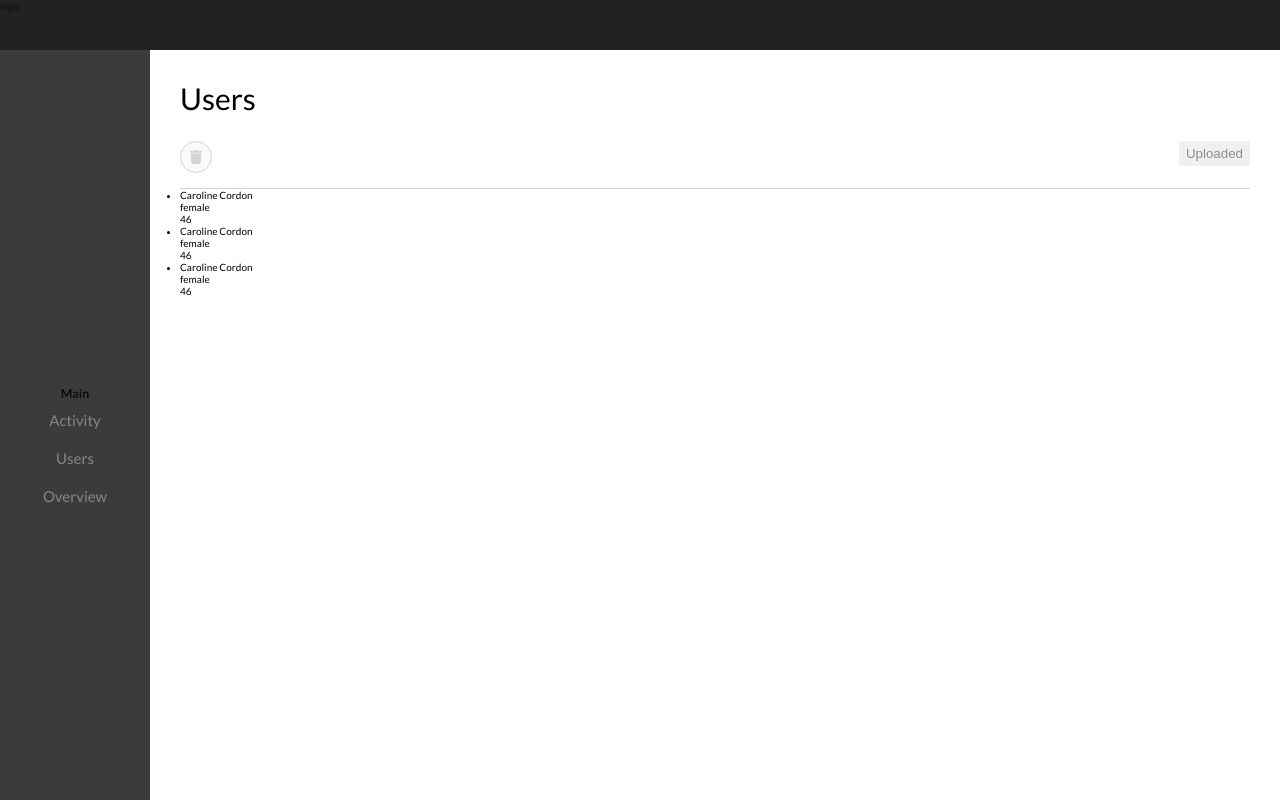
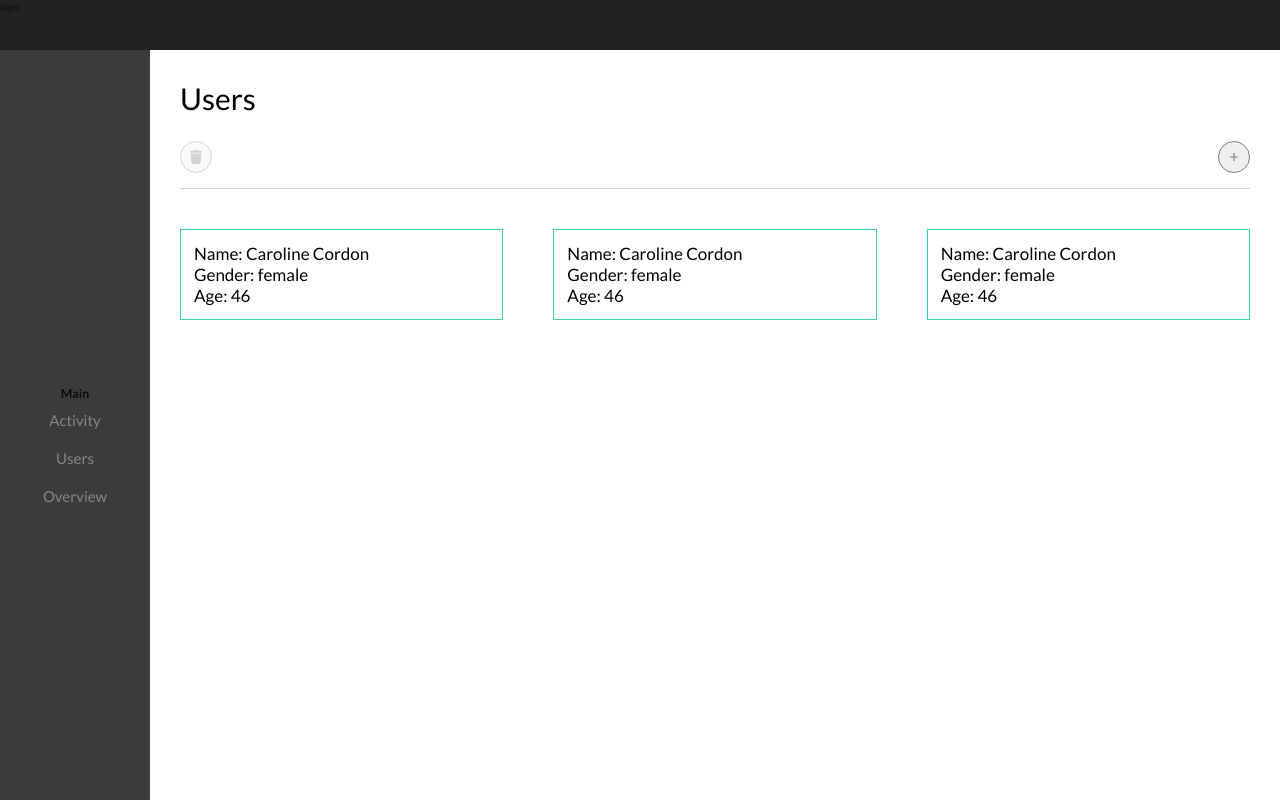
Before and after one commit to Klaudia26/dashboard-app, a React (Create React App) app: page /users in a window 1280 px wide. Built offline with nearby package versions, Linux system fonts and the light colour scheme; data requests are answered from the project's data file.

Commit message:
add funcionality in user subpage

```diff
--- a/src/components/Toolbar/Toolbar.js
+++ b/src/components/Toolbar/Toolbar.js
@@ -2,6 +2,8 @@ import React, { Component } from 'react';
 import Upload from '../Upload/Upload';
 import Modal from '../Modal/Modal';
 import { FaTrash } from 'react-icons/fa';
+import { MdAdd } from 'react-icons/md';
+
 import styles from './Toolbar.module.scss';
 
 class Toolbar extends Component {
@@ -56,7 +58,6 @@ class Toolbar extends Component {
   };
 
   render() {
-    console.log('jjj', this.props.handleRemoveFile);
     return (
       <div className={styles.toolbar}>
         <button
@@ -66,8 +67,14 @@ class Toolbar extends Component {
         >
           <FaTrash />
         </button>
+        {this.props.showButton ? (
+          <button className={styles.icon}>
+            <MdAdd />
+          </button>
+        ) : (
+          <Upload openModal={this.openModal} />
+        )}
 
-        <Upload openModal={this.openModal} />
         {this.state.isModalOpen && (
           <Modal
             header="Upload file"
--- a/src/components/Toolbar/Toolbar.module.scss
+++ b/src/components/Toolbar/Toolbar.module.scss
@@ -8,6 +8,7 @@
   border: 1px solid grey;
   border-radius: 50%;
   display: flex;
+  outline: none;
 
   svg {
     fill: grey;
--- a/src/components/UserCard/UserCard.js
+++ b/src/components/UserCard/UserCard.js
@@ -1,13 +1,23 @@
 import React from 'react';
+import styles from './UserCard.module.scss';
 
 const UserCard = ({ user, activeUser }) => {
   return (
-    <div onClick={() => activeUser(user.id)}>
-      <ul>
-        <li>
-          <p>{user.name}</p>
-          <p>{user.gender}</p>
-          <p>{user.age}</p>
+    <div onClick={() => activeUser(user.id)} className={styles.userCard}>
+      <ul className={styles.userCard__list}>
+        <li className={styles.userCard__item}>
+          <p>
+            <span>Name: </span>
+            {user.name}
+          </p>
+          <p>
+            <span>Gender: </span>
+            {user.gender}
+          </p>
+          <p>
+            <span>Age: </span>
+            {user.age}
+          </p>
         </li>
       </ul>
     </div>
--- /dev/null
+++ b/src/components/UserCard/UserCard.module.scss
@@ -0,0 +1,12 @@
+.userCard {
+  font-size: 1.7rem;
+  padding: 1.3rem;
+  border: 1px solid #40d59d;
+  cursor: pointer;
+  &__list {
+  }
+
+  &__item {
+    list-style: none;
+  }
+}
--- /dev/null
+++ b/src/components/UsersList/UserList.module.scss
@@ -0,0 +1,6 @@
+.userList {
+  display: grid;
+  grid-template-columns: repeat(auto-fit, minmax(20rem, 1fr));
+  grid-gap: 5rem;
+  padding-top: 4rem;
+}
--- a/src/components/UsersList/UsersList.js
+++ b/src/components/UsersList/UsersList.js
@@ -1,9 +1,10 @@
 import React from 'react';
 import UserCard from '../UserCard/UserCard';
+import styles from './UserList.module.scss';
 
 const UsersList = (props) => {
   return (
-    <div>
+    <div className={styles.userList}>
       {props.users.map((user) => {
         return (
           <UserCard
--- a/src/pages/Users/Users.js
+++ b/src/pages/Users/Users.js
@@ -45,6 +45,7 @@ class Users extends Component {
         <Toolbar
           handleRemoveFile={this.removeUser}
           isSelected={!!this.state.selectUser}
+          showButton
         />
         <UsersList
           users={this.state.users}
```
